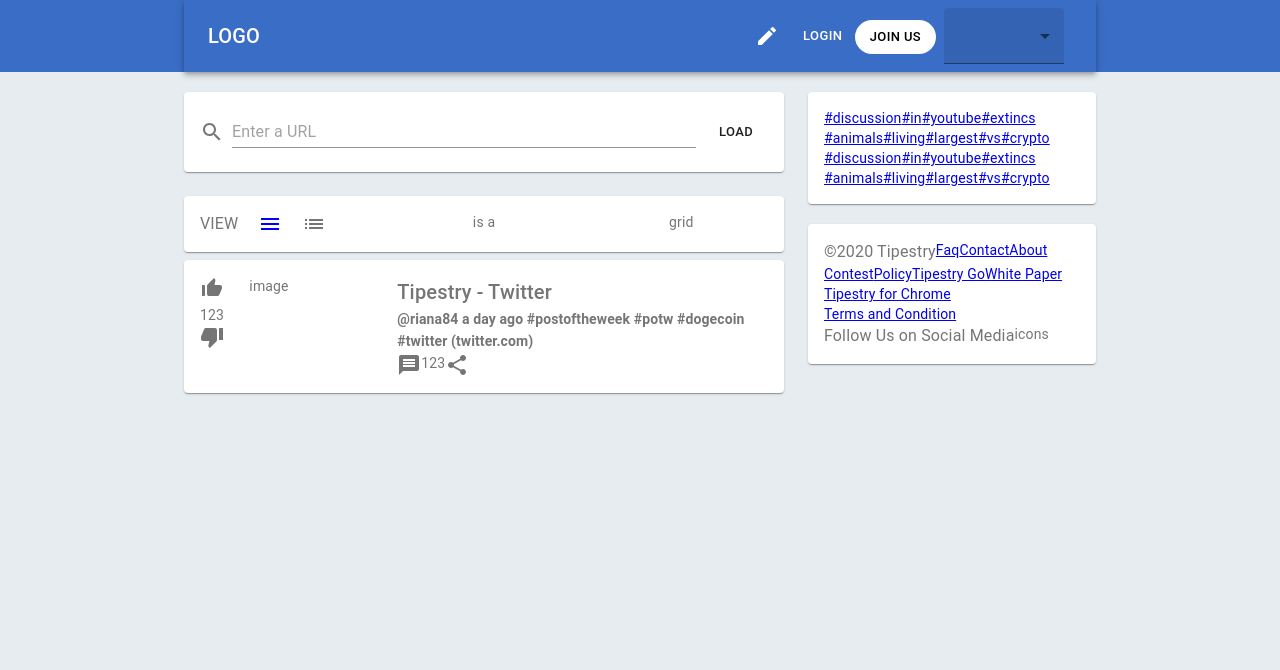
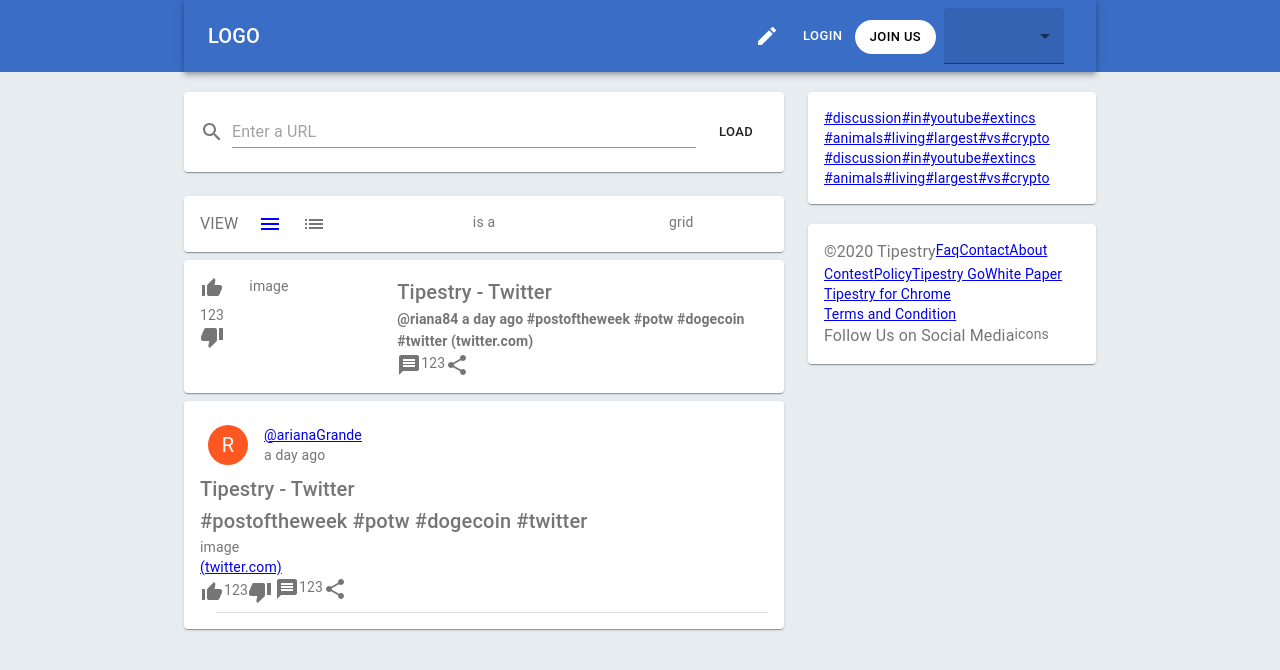
Before and after one commit to abbey5k4/tipestry, a Next.js app: page / in a window 1280 px wide. Shown: the top 670 px of the page. Built offline with nearby package versions, Linux system fonts and the light colour scheme.

Commit message:
second card section added

```diff
--- a/package.json
+++ b/package.json
@@ -9,7 +9,9 @@
     "next": "latest",
     "prop-types": "latest",
     "react": "latest",
-    "react-dom": "latest"
+    "react-dom": "latest",
+    "react-redux": "^7.2.2",
+    "redux": "^4.0.5"
   },
   "scripts": {
     "dev": "next",
--- a/src/main/components/contents/cards.js
+++ b/src/main/components/contents/cardOne.js
@@ -27,7 +27,7 @@ const useStyles = makeStyles((theme) => ({
         display: 'flex'
     }
 }));
-const Cards = () => {
+const CardOne = () => {
     const classes = useStyles();
     return (
         <div>
@@ -60,8 +60,10 @@ const Cards = () => {
                     </Grid>
                 </Grid>
             </Paper>
+
+
         </div>
     )
 }
 
-export default Cards;
+export default CardOne;
--- /dev/null
+++ b/src/main/components/contents/cardTwo.js
@@ -0,0 +1,105 @@
+import React from 'react';
+import { makeStyles } from '@material-ui/core/styles';
+import Paper from '@material-ui/core/Paper';
+import Avatar from '@material-ui/core/Avatar';
+import { Box, Typography } from '@material-ui/core';
+import { deepOrange } from '@material-ui/core/colors';
+import ThumbUpAltIcon from '@material-ui/icons/ThumbUpAlt';
+import ThumbDownIcon from '@material-ui/icons/ThumbDown';
+import MessageIcon from '@material-ui/icons/Message';
+import ShareIcon from '@material-ui/icons/Share';
+import Link from 'next/link';
+import Divider from '@material-ui/core/Divider';
+import { BorderBottom } from '@material-ui/icons';
+
+
+const useStyles = makeStyles((theme) => ({
+    root: {
+      display: 'flex',
+      '& > *': {
+        margin: theme.spacing(1),
+      },
+    },
+    paper: {
+        padding: theme.spacing(2),
+        textAlign: 'left',
+        margin: '8px 0px',
+        color: theme.palette.text.secondary,
+    },
+    orange: {
+        color: theme.palette.getContrastText(deepOrange[500]),
+        backgroundColor: deepOrange[500],
+    },
+    handleArea: {
+        display: 'flex',
+        flexDirection: 'column',
+    },
+    iconsArea: {
+        display: 'flex'
+    },
+    iconOne: {
+        display: 'flex',
+        BorderBottom: '2px solid blue',
+        padding: '3px 3px 3px 0'
+    },
+    iconTwo: {
+        display: 'flex',
+    },
+    dividerFullWidth: {
+        margin: `5px 0 0 ${theme.spacing(2)}px`,
+    },
+}));
+
+const CardTwo = () => {
+    const classes = useStyles();
+    return (
+        <div>
+            <Paper className={classes.paper}>
+                <Box component="div" className={classes.root}>
+                    <Avatar className={classes.orange}>R</Avatar>
+                    <Box component="div" className={classes.handleArea}>
+                        <Link href="/">
+                            @arianaGrande
+                        </Link>
+                        <Typography variant="p">
+                            a day ago
+                        </Typography>
+                    </Box>
+                </Box>
+                <Box component="div" >
+                    <Typography variant="h6">
+                        Tipestry - Twitter
+                    </Typography>
+                    <Typography variant="h6" className={classes.paraText}>
+                        #postoftheweek #potw #dogecoin #twitter
+                    </Typography>
+                </Box>
+                <Box component="div" className={classes.imageArea}>
+                    image
+                </Box>
+                <Link href="/">
+                    (twitter.com)
+                </Link>
+                <Box component="div" className={classes.iconsArea}>
+                    <Box component="div" className={classes.iconOne} >
+                        <ThumbUpAltIcon />
+                        <Typography variant="p">
+                            123
+                        </Typography>
+                        <ThumbDownIcon />
+                    </Box>
+                    <Box component="div" className={classes.iconTwo}>
+                        <MessageIcon />
+                        <Typography variant="p">
+                            123
+                        </Typography>
+                        <ShareIcon />
+                    </Box>
+                </Box>
+                <Divider className={classes.dividerFullWidth} display="block"/>
+            </Paper>
+        </div>
+    )
+}
+
+export default CardTwo;
--- a/src/main/components/contents/content.js
+++ b/src/main/components/contents/content.js
@@ -4,7 +4,8 @@ import Grid from '@material-ui/core/Grid';
 import Paper from '@material-ui/core/Paper';
 import SearchBar from './search';
 import Head from './head';
-import Cards from './cards';
+import CardOne from './cardOne';
+import CardTwo from './cardTwo';
 
 const useStyles = makeStyles((theme) => ({
     root: {
@@ -29,7 +30,8 @@ const MainBody = () => {
                     <Paper className={classes.paper}>
                         <Head />
                     </Paper>
-                    <Cards />
+                    <CardOne />
+                    <CardTwo />
                 </Grid>
 
             </Grid>
```
Also changed, not shown: 1 other file (tests, documents, lock files or other folders).
